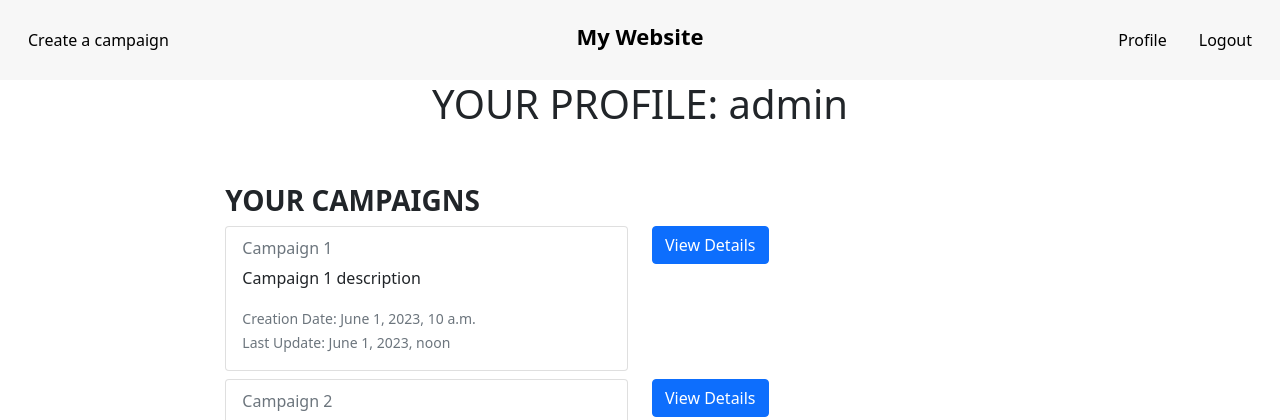
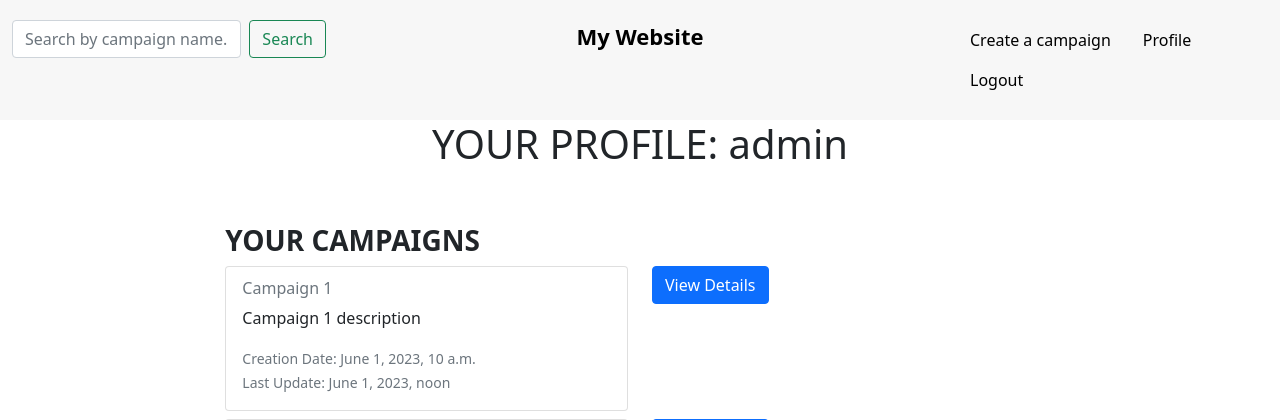
Before and after one commit to DavideTarlini/PPM_Django, a Django app: page /accounts/profile/ in a window 1280 px wide. Shown: the top 420 px of the page. Run offline with Django 4.2, Linux system fonts and the light colour scheme; a user stored in the database is signed in; data comes from the database, SQL or seed files in the repository; both versions use the stored data as it was after the commit; some libraries are stand-ins or nearby versions.

Commit message:
Added basic search functionality

```diff
--- a/mainapp/urls.py
+++ b/mainapp/urls.py
@@ -5,6 +5,7 @@ from django.contrib.auth import views as auth
 urlpatterns = [
     path("", LandingPageView.as_view(), name="landing-page"),
     path("filtered/<int:pk>", LandingPageFilteredView.as_view(), name="landing-page-filtered"),
+    path("search/", SearchResultView.as_view(), name="search"),
     path("details/<int:pk>", CampaignDetailsView.as_view(), name="campaign-details"),
     path("add comment:<int:camp_pk>", AddCommentView.as_view(), name="add-comment"),
     path("contribute:<int:camp_pk>", ContributeView.as_view(), name="contribute"),
--- a/mainapp/views.py
+++ b/mainapp/views.py
@@ -5,6 +5,7 @@ from django.views.generic.edit import ModelFormMixin
 from django.contrib.auth.mixins import LoginRequiredMixin
 from django.contrib.auth.forms import UserCreationForm
 from django.db.models import F
+from django.db.models import Q
 from mainapp.forms import CampaignCreationForm, CommentCreationForm, ContributionForm
 from mainapp.models import Campaign, Reward, Comment, Contribution, CampaignCategory
 
@@ -19,16 +20,15 @@ class LandingPageView(ListView):
         return context
 
 
-class LandingPageFilteredView(ListView):
-    template_name = "landing_page.html"
-    model = Campaign
+class LandingPageFilteredView(LandingPageView):
+    def get_queryset(self):
+        return Campaign.objects.filter(category=self.kwargs["pk"])
 
-    def get_context_data(self, **kwargs):
-        context = super().get_context_data(**kwargs)
-        context["categories"] = CampaignCategory.objects.all()
-        if self.kwargs["pk"] != None:
-            context["object_list"] = Campaign.objects.filter(category=self.kwargs["pk"])
-        return context
+
+class SearchResultView(LandingPageView):
+    def get_queryset(self):
+        query = self.request.GET.get("s")
+        return Campaign.objects.filter( Q(title__icontains=query) )
 
 
 class CampaignDetailsView(DetailView):
--- a/ppm_project/settings.py
+++ b/ppm_project/settings.py
@@ -24,7 +24,7 @@ BASE_DIR = Path(__file__).resolve().parent.parent
 SECRET_KEY = 'django-insecure-20b0k4mgkp((=%apyg^rqobs(2j62u^6&y3=^9gfo@qsshty#c'
 
 # SECURITY WARNING: don't run with debug turned on in production!
-DEBUG = False
+DEBUG = True
 
 ALLOWED_HOSTS = ['*']
 
--- a/templates/base.html
+++ b/templates/base.html
@@ -33,13 +33,10 @@
             <div class="header-content d-flex">
                 <div class="col-3">
                     <nav>
-                        <ul class="nav">
-                            {% if request.user.is_authenticated %}
-                            <li class="nav-item">
-                                <a class="nav-link" href="{% url 'create-campaign' %}">Create a campaign</a>
-                            </li>
-                            {% endif %}
-                        </ul>
+                        <form class="d-flex" action="{% url 'search' %}" method="get">
+                            <input class="form-control me-2" name="s" placeholder="Search by campaign name..." aria-label="Search">
+                            <button class="btn btn-outline-success" type="submit">Search</button>
+                          </form>
                     </nav>
                 </div>
                 <div class="col-6 logo d-flex justify-content-center">
@@ -57,6 +54,9 @@
                             </li>
                             {% endif %}
                             {% if request.user.is_authenticated %}
+                            <li class="nav-item">
+                                <a class="nav-link" href="{% url 'create-campaign' %}">Create a campaign</a>
+                            </li>
                             <li class="nav-item">
                                 <a class="nav-link" href="{% url 'profile' %}">Profile</a>
                             </li>
```
Also changed, not shown: db.sqlite3.
